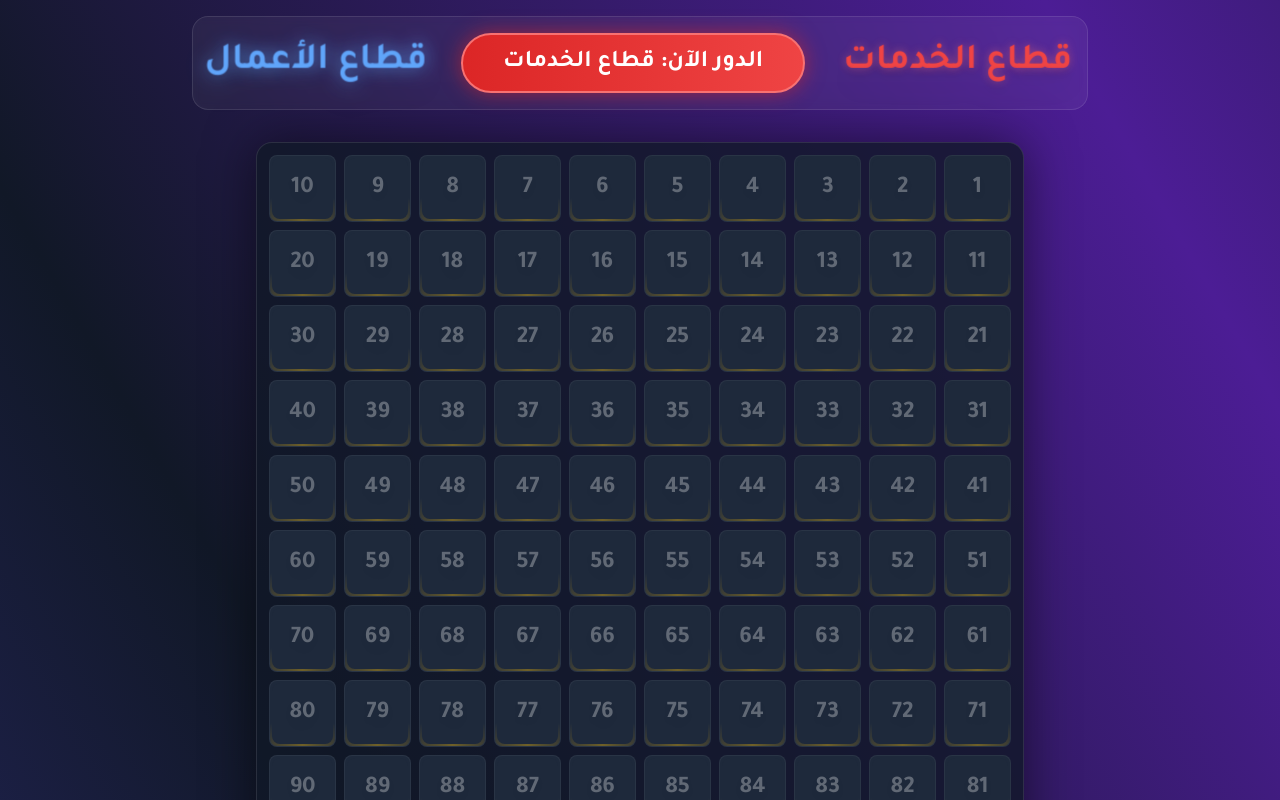
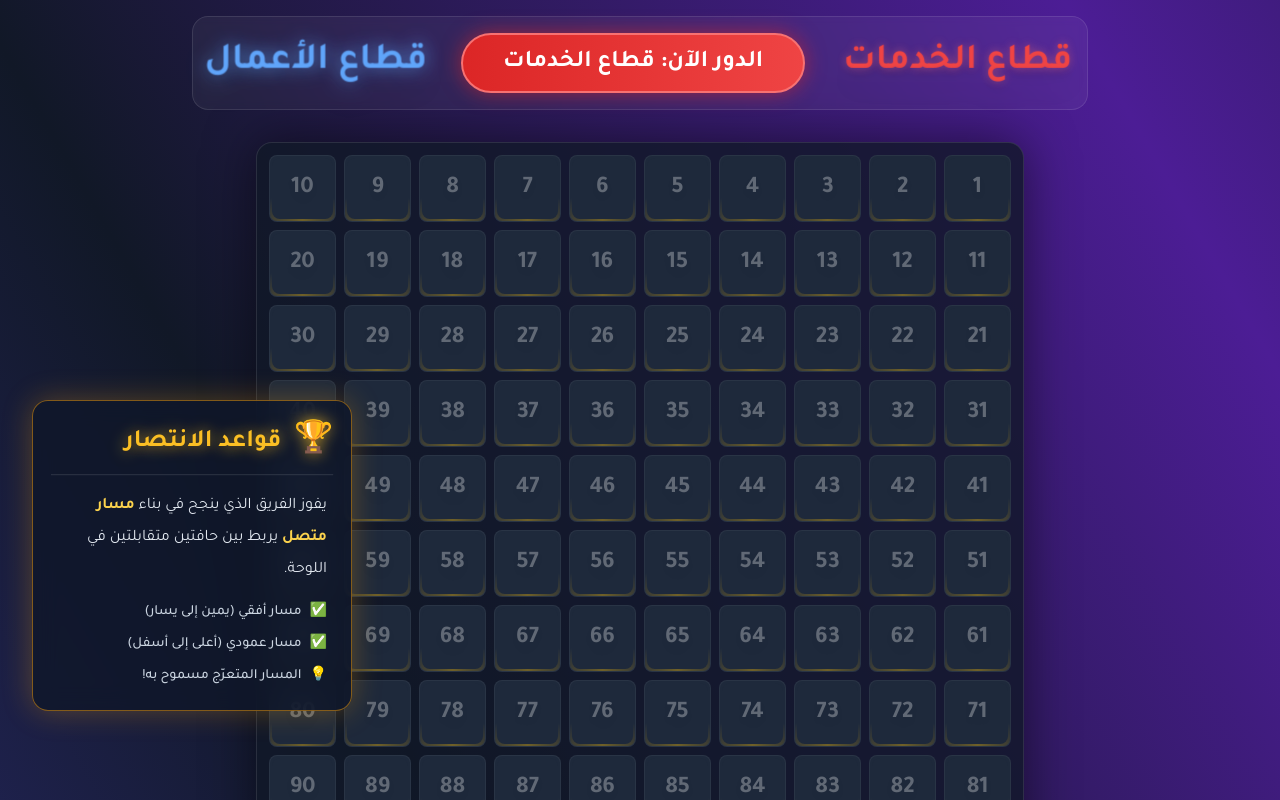
Before and after one commit to alshayeksa/competition, a React (Create React App) app: page / in a window 1280 px wide. Both pictures are taken after a click on the button "ابدأ التحدي". Shown: the top 800 px of the page. Built offline with nearby package versions, Linux system fonts and the light colour scheme.

Commit message:
Move victory rules to a floating animated box on the left side of the gameboard screen

```diff
--- a/src/GameBoard.js
+++ b/src/GameBoard.js
@@ -176,22 +176,40 @@ export default function GameBoard({ teams, initialTurn, onWin }) {
         />
       )}
 
-      {/* شرح قواعد اللعبة للمستخدم */}
+      {/* شرح قواعد اللعبة في الجهة اليسرى */}
       <motion.div
-        initial={{ opacity: 0, y: 30 }}
-        animate={{ opacity: 1, y: 0 }}
-        transition={{ delay: 1.5, duration: 0.8, type: 'spring' }}
-        className="mt-6 w-full max-w-3xl bg-slate-800/80 p-5 rounded-xl border border-slate-600 shadow-lg text-center backdrop-blur-sm"
+        initial={{ x: -200, opacity: 0 }}
+        animate={{ x: 0, opacity: 1 }}
+        transition={{ delay: 1.5, type: 'spring', stiffness: 100, damping: 15 }}
+        whileHover={{ scale: 1.05 }}
+        className="fixed top-1/2 left-8 -translate-y-1/2 w-64 md:w-80 bg-slate-900/80 p-6 rounded-2xl border border-amber-500/50 shadow-[0_0_30px_rgba(245,158,11,0.3)] backdrop-blur-md hidden xl:block z-30"
       >
-        <h4 className="text-xl md:text-2xl font-bold text-amber-400 mb-2 flex items-center justify-center gap-2">
-          <span>🎯</span> قواعد الانتصار (جسر المعرفة)
-        </h4>
-        <p className="text-slate-300 text-sm md:text-base leading-relaxed max-w-2xl mx-auto">
-          الفريق الفائز هو من ينجح أولاً في بناء <strong className="text-white">مسار متصل من المربعات</strong>؛
-          سواءً بإنشاء خط يربط <strong className="text-red-400">من اليمين إلى اليسار</strong> للوحة،
-          أو خط يربط <strong className="text-blue-400">من الأعلى إلى الأسفل</strong>.
-          <br />اختر مربعاتك بذكاء وخطط لقطع الطريق على خصمك!
+        <motion.div
+          animate={{ scale: [1, 1.05, 1], textShadow: ["0px 0px 5px rgba(251,191,36,0.3)", "0px 0px 15px rgba(251,191,36,0.8)", "0px 0px 5px rgba(251,191,36,0.3)"] }}
+          transition={{ repeat: Infinity, duration: 2, ease: "easeInOut" }}
+          className="text-2xl font-black text-amber-400 mb-4 flex items-center gap-3 border-b border-white/10 pb-3"
+        >
+          <span className="text-3xl">🏆</span>
+          قواعد الانتصار
+        </motion.div>
+
+        <p className="text-slate-200 text-base leading-loose">
+          يفوز الفريق الذي ينجح في بناء <strong className="text-amber-300">مسار متصل</strong> يربط بين حافتين متقابلتين في اللوحة.
         </p>
+        <ul className="mt-4 space-y-3 text-sm text-slate-300 font-medium">
+          <li className="flex items-start gap-2">
+            <span className="text-emerald-400">✅</span>
+            <span>مسار أفقي (يمين إلى يسار)</span>
+          </li>
+          <li className="flex items-start gap-2">
+            <span className="text-emerald-400">✅</span>
+            <span>مسار عمودي (أعلى إلى أسفل)</span>
+          </li>
+          <li className="flex items-start gap-2">
+            <span className="text-sky-400">💡</span>
+            <span>المسار المتعرّج مسموح به!</span>
+          </li>
+        </ul>
       </motion.div>
     </div>
   );
```
